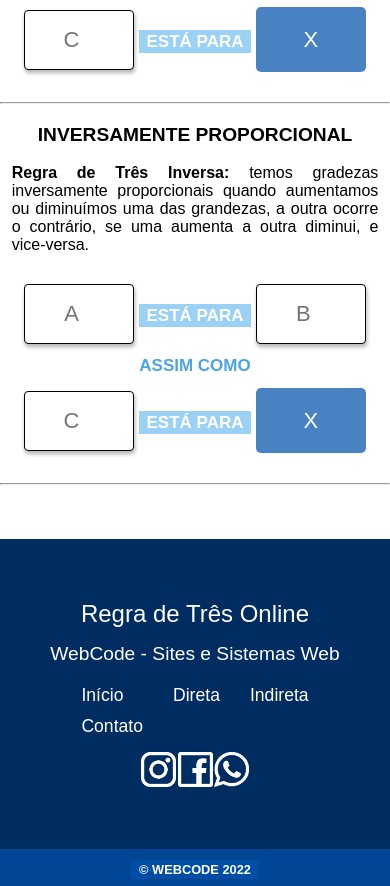
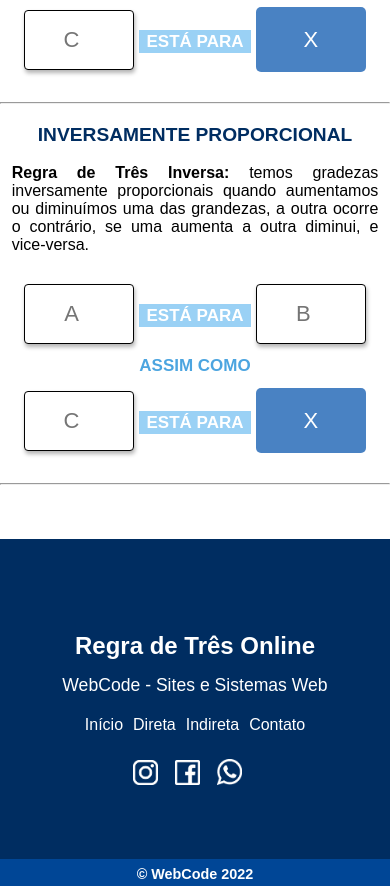
Before and after one commit to thiago1818/regradetres, a plain HTML site: page index.html in a window 390 px wide. Shown: the part 1113-1999 px from the top of the page. Drawn offline with Linux system fonts and the light colour scheme.

Commit message:
update responsive 15/06

```diff
--- a/index.html
+++ b/index.html
@@ -115,6 +115,7 @@
             </div>
             <hr>
             <div class="rd3">
+
                 <h2><strong>INVERSAMENTE PROPORCIONAL</strong></h2> <br>
                 <p>
                     <strong>Regra de Três Inversa:</strong> temos gradezas inversamente proporcionais quando aumentamos
@@ -170,17 +171,16 @@
                 </ul>
                 <ul class="redeSocial-footer">
                     <li class="iconeSocial">
-                        <a href=""><img class="iconeSocial-footer" src="./images/instagram1.png"
-                                alt="Instagram"></a>
-                        <a href=""><img class="iconeSocial-footer" src="./images/facebook1.png"
-                                alt="Facebook"></a>
-                        <a href=""><img class="iconeSocial-footer" src="./images/whatsapp1.png"
-                                alt="Whatsapp"></a>
+                        <a href=""><img class="iconeSocial-footer" src="./images/instagram1.png" alt="Instagram"></a>
+                        <a href=""><img class="iconeSocial-footer" src="./images/facebook1.png" alt="Facebook"></a>
+                        <a href=""><img class="iconeSocial-footer" src="./images/whatsapp1.png" alt="Whatsapp"></a>
                     </li>
                 </ul>
             </nav>
         </div>
-        <div class="rodape"><span>&copy; WebCode 2022 </span></div>
+        <div class="rodape">
+            <p>&copy; WebCode 2022 </p>
+        </div>
     </footer>
 
     <script src="./script/script.js"></script>
--- a/style/responsive.css
+++ b/style/responsive.css
@@ -95,6 +95,7 @@
         margin-left: 0px;
         margin-right: 0px;
     }
+
     footer {
         height: 300px;
     }
@@ -148,10 +149,27 @@
 
     .menu-footer {
         display: grid;
-        grid-template: auto auto / auto auto auto;
-        gap: 10px 30px;
+        grid-template: auto auto / auto auto auto auto;
+        padding-bottom: 0px;
     }
 
+    .titulo-footer h3 {
+        font-size: 1.5rem;
+    }
+
+    .titulo-footer h4 {
+        font-size: 1.1rem;
+    }
+
+    .menu-footer {
+        font-size: 1rem;
+        gap: 10px;
+    }
+
+    .iconeSocial-footer {
+        width: 25px;
+        margin-right: 15px;
+    }
 
 }
 
@@ -165,7 +183,7 @@
         height: 350px;
     }
 
-    .grid-footer{
+    .grid-footer {
         font-size: .2em;
     }
 
--- a/style/style.css
+++ b/style/style.css
@@ -85,11 +85,12 @@ header {
 
 .icone {
     width: 30px;
-    transition-duration: .3s;
+    transition: all 0.5s ease;
+    margin-right: 5px;
 }
 
 .icone:hover {
-    opacity: 0.75;
+    opacity: 0.8;
 }
 
 .grid {
@@ -143,14 +144,16 @@ header {
     padding-top: 20px;
     margin-left: 80px;
     margin-right: 80px;
+}
 
+.rd3 h2{
+    color: var(--azul3);
 }
 
 .rd3 p {
     text-align: justify;
     padding-left: 3%;
     padding-right: 3%;
-
 }
 
 footer {
@@ -164,28 +167,20 @@ footer {
     display: grid;
     grid-template: auto / auto auto;
     align-content: center;
-    height: calc(100% - 40px);
-}
-
-.titulo-footer {
-    text-align: center;
+    height: calc(100% - 10px);
 }
 
 .titulo-footer h3 {
     text-align: center;
-    font-size: 1.5rem;
-    font-weight: 500;
+    font-size: 2rem;
+    font-weight: 700;
     margin-bottom: 15px;
 }
 
 .titulo-footer h4 {
-    font-size: 1.2rem;
-    font-weight: 400;
-}
-
-.titulo-footer p {
-    font-size: 0.9rem;
-    font-weight: 300;
+    font-size: 1.8rem;
+    font-weight: 500;
+    text-align: center;
 }
 
 .nav-footer {
@@ -199,8 +194,9 @@ footer {
 .menu-footer {
     list-style: none;
     display: flex;
-    gap: 30px;
-    font-size: 1.1rem;
+    gap: 20px;
+    font-size: 1.5rem;
+    padding-bottom: 30px;
 }
 
 .link-menu-item-footer {
@@ -219,6 +215,7 @@ footer {
 
 .iconeSocial-footer {
     width: 35px;
+    margin-right: 20px;
     transition: all 0.5s ease;
 }
 
@@ -227,18 +224,18 @@ footer {
 }
 
 .rodape {
+    position: absolute;
     background-color: var(--azul2);
+    display: flex;
     text-align: center;
-    display: flex;
     align-items: center;
     justify-content: center;
     width: 100%;
-    height: 40px;
-    position: absolute;
+    height: 30px;
     bottom: 0;
 }
 
-.rodape span {
-    font-size: 0.8rem;
-    background-color: var(--azul2);
+.rodape p {
+    font-size: 0.9rem;
+    font-weight: 700;
 }
```
